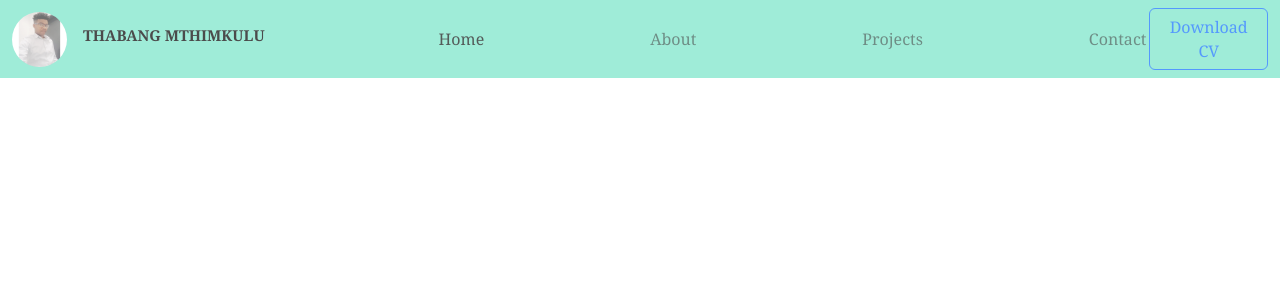
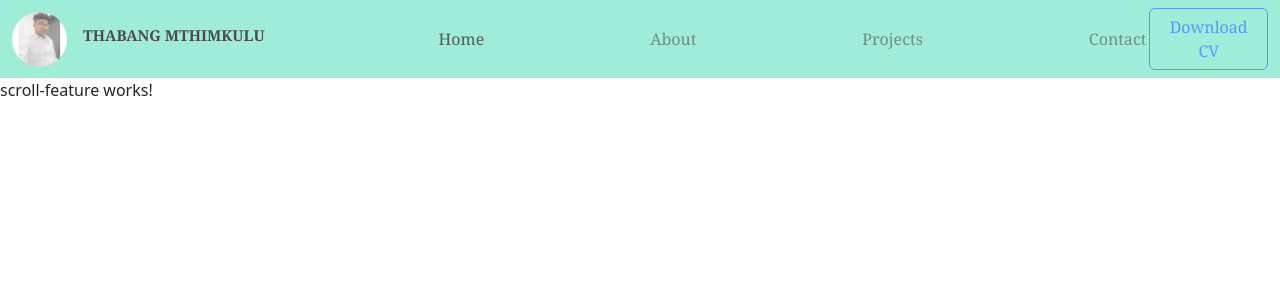
Before and after one commit to mthimkulu23/Angular-Portfolio, an Angular app: page / in a window 1280 px wide. Shown: the top 300 px of the page. Built offline with nearby package versions, Linux system fonts and the light colour scheme.

Commit message:
scroll feature works

```diff
--- a/src/app/app.component.html
+++ b/src/app/app.component.html
@@ -1,2 +1,4 @@
 <router-outlet></router-outlet>
 <app-nav></app-nav>
+
+<app-scroll-feature></app-scroll-feature>
--- a/src/app/app.component.ts
+++ b/src/app/app.component.ts
@@ -2,11 +2,12 @@
 import { RouterOutlet } from '@angular/router';
 import { Nav } from './nav';
 import { NavComponent } from './nav/nav.component';
+import { ScrollFeatureComponent } from './scroll-feature/scroll-feature.component';
 
 @Component({
   selector: 'app-root',
   standalone: true,
-  imports: [RouterOutlet , NavComponent],
+  imports: [RouterOutlet , NavComponent , ScrollFeatureComponent],
   templateUrl: './app.component.html',
   styleUrl: './app.component.scss'
 })
--- a/src/app/nav/nav.component.ts
+++ b/src/app/nav/nav.component.ts
@@ -7,7 +7,7 @@
   templateUrl: './nav.component.html',
   styleUrl: './nav.component.scss'
 })
-export class NavComponent {
+export class NavComponent{
 home ='Home '
 navbarpro =[
   'THABANG MTHIMKULU','Home', 'About', 'Projects', 'Contact' , 'Download CV',
--- a/src/app/scroll-feature/scroll-feature.component.ts
+++ b/src/app/scroll-feature/scroll-feature.component.ts
@@ -7,6 +7,6 @@
   templateUrl: './scroll-feature.component.html',
   styleUrl: './scroll-feature.component.scss'
 })
-export class ScrollFeatureComponent {
+export class ScrollFeatureComponent  {
 
 }
```
